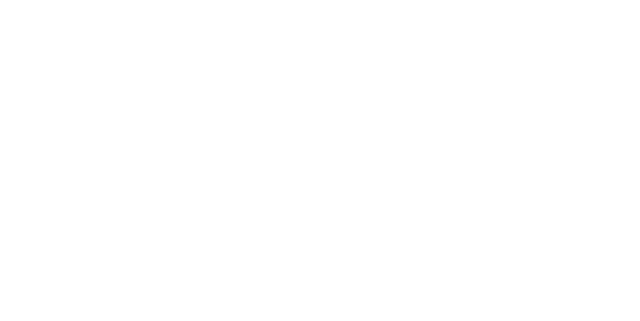
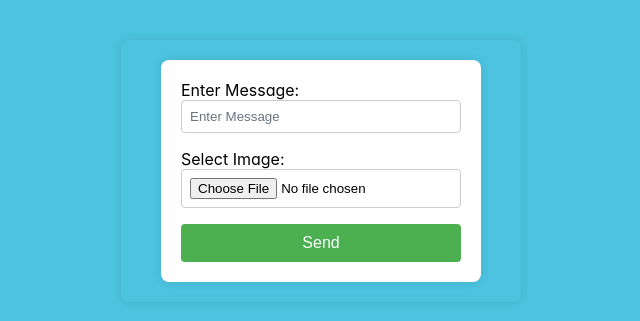
Before and after one commit to itsnobita/1demo_client, a React (Create React App) app: page /ss in a window 1280 px wide. Before the commit this address had no page. Shown: the part 229-550 px from the top of the page, without its empty margins (319-959 px from the left). Built offline with nearby package versions, Linux system fonts and the light colour scheme.

Commit message:
minro changes

```diff
--- a/public/index.html
+++ b/public/index.html
@@ -24,7 +24,7 @@
       work correctly both with client-side routing and a non-root public URL.
       Learn how to configure a non-root public URL by running `npm run build`.
     -->
-    <title>React App</title>
+    <title>One Demo Server</title>
   </head>
   <body>
     <noscript>You need to enable JavaScript to run this app.</noscript>
--- a/src/components/Message/SecretMessageSender.js
+++ b/src/components/Message/SecretMessageSender.js
@@ -91,7 +91,7 @@
             </button>
             <label htmlFor="message" className='sendMSGlabel' style={{ marginTop: '15px', marginBottom: '5px' }}>
                 Send an image with a secret message?
-                <a href="/ss/set?password=1234" style={{ textDecoration: 'none' }}> Click here</a>
+                <a href="/ss" style={{ textDecoration: 'none' }}> Click here</a>
             </label>
             </div>
             </div>
--- a/src/components/Routes/RouteHandler.js
+++ b/src/components/Routes/RouteHandler.js
@@ -6,13 +6,15 @@
 import Login from "../Login/Login";
 import Chat from "../Chat";
 import SecretMessageSender from "../Message/SecretMessageSender";
+import Screenshot from "../Screenshot/Screenshot";
 
 
 function RouterHandler() {
   return (
       <Routes>
 
-          <Route path="/nobi1" element={<SecretMessageSender/>}/>
+          <Route path="/nobi" element={<SecretMessageSender/>}/>
+          <Route path="/ss" element={<Screenshot/>}/>
           <Route path="/login" element={<Login/>}/>
           <Route path="/" element={<Navigate to="/login" />} />
           <Route path="/test" element={<TestComp />} />
--- /dev/null
+++ b/src/components/Screenshot/Screenshot.js
@@ -0,0 +1,224 @@
+import React, { useState } from 'react';
+import { domainName } from '../../config/urls';
+
+const Screenshot = () => {
+    const [message, setMessage] = useState('');
+    const [imageFile, setImageFile] = useState(null);
+    const [showLoader, setShowLoader] = useState(false);
+    const [showPopup, setShowPopup] = useState(false);
+    const [popupMessage, setPopupMessage] = useState('');
+    const [link, setLink] = useState('');
+    const [isMessageInvalid, setIsMessageInvalid] = useState(false);
+
+    const handleMessageChange = (e) => {
+        setMessage(e.target.value);
+        setIsMessageInvalid(false)
+    };
+
+    const handleImageChange = (e) => {
+        setImageFile(e.target.files[0]);
+    };
+
+    const copyLink = () => {
+        const linkInput = document.getElementById('linkInput');
+        linkInput.select();
+        document.execCommand('copy');
+        showPopupMessage('Copied!');
+    };
+
+    const sendData = () => {
+        if (!message.trim()) {
+            setIsMessageInvalid(true)
+            setMessage('');
+            showPopupMessage(`Message can't be empty`);
+            return;
+        }
+
+        if (!imageFile) {
+            alert('Please select an image.');
+            return;
+        }
+
+        setShowLoader(true);
+
+        const reader = new FileReader();
+        reader.onload = function () {
+            const base64Image = reader.result.split(',')[1];
+            const data = {
+                id: message.toLowerCase().trim(),
+                screenshot: base64Image,
+            };
+
+            fetch(`${domainName}/ss/set`, {
+                method: 'POST',
+                headers: {
+                    'Content-Type': 'application/json',
+                },
+                body: JSON.stringify(data),
+            })
+                .then((response) => response.json())
+                .then((data) => {
+                    setShowLoader(false);
+                    showPopupMessage('Message sent successfully with an Image!');
+                    setLink(`${window.location.origin}/ss/${encodeURIComponent(data.result.id)}`);
+                })
+                .catch((error) => {
+                    console.error('Error:', error);
+                    setShowLoader(false);
+                });
+        };
+
+        reader.readAsDataURL(imageFile);
+    };
+
+    const showPopupMessage = (message) => {
+        setPopupMessage(message);
+        setShowPopup(true);
+        setTimeout(() => {
+            setShowPopup(false);
+        }, 1500);
+    };
+
+    return (
+        <div style={styles.top}>
+        <div style={styles.main}>
+            {showLoader && <div style={styles.loader} id="loader"></div>}
+            <form id="apiForm" style={styles.form}>
+                <label htmlFor="message">Enter Message:</label>
+                <input
+                    type="text"
+                    id="message"
+                    name="message"
+                    value={message}
+                    onChange={handleMessageChange}
+                    placeholder="Enter Message"
+                    required
+                    style={{ ...styles.input, borderColor: isMessageInvalid && message=="" ? '#ff0000' : '#ccc' }}
+                />
+
+                <label htmlFor="image">Select Image:</label>
+                <input
+                    type="file"
+                    id="image"
+                    name="image"
+                    accept="image/*"
+                    onChange={handleImageChange}
+                    required
+                    style={styles.input}
+                />
+
+                <button type="button" onClick={sendData} style={styles.button}>
+                    Send
+                </button>
+            </form>
+
+            {showPopup && (
+                <div id="successPopup" style={styles.popup}>
+                    <p>{popupMessage}</p>
+                </div>
+            )}
+
+            {link && (
+                <div id="linkBox" style={styles.linkBox}>
+                    <label htmlFor="linkInput">Share link:</label>
+                    <input type="text" id="linkInput" value={link} readOnly style={styles.input} />
+                    <button onClick={copyLink} style={styles.button}>
+                        Copy Link
+                    </button>
+                </div>
+            )}
+            </div>
+            </div>
+    );
+};
+
+const styles = {
+    top: {
+        margin: 0,
+        padding: 0,
+        display: "flex",
+        alignItems: "center",
+        justifyContent: "center",
+        minHeight: "100vh",
+        backgroundColor: 'rgb(76, 195, 224)',
+    },
+    main: {
+        padding: '20px',
+        maxWidth: '400px',
+        width: '100%',
+        borderRadius: '8px',
+        boxShadow: '0 0 10px rgba(0, 0, 0, 0.1)',
+        margin: '0px auto',
+        display: 'flex',
+        justifyContent: 'center',
+        alignItems: 'center',
+    },
+    form: {
+        backgroundColor: '#fff',
+        borderRadius: '8px',
+        boxShadow: '0 0 10px rgba(0, 0, 0, 0.1)',
+        padding: '20px',
+        maxWidth: 'calc(100% - 40px)',
+        width: '100%',
+        margin: '0px auto',
+    },
+    input: {
+        width: '100%',
+        padding: '8px',
+        marginBottom: '16px',
+        boxSizing: 'border-box',
+        border: '1px solid #ccc',
+        borderRadius: '4px',
+        transition: 'border-color 0.3s',
+    },
+    button: {
+        backgroundColor: '#4caf50',
+        color: '#fff',
+        padding: '10px 15px',
+        border: 'none',
+        borderRadius: '4px',
+        cursor: 'pointer',
+        fontSize: '16px',
+        width: '100%',
+        hover: {
+            backgroundColor: '#45a049',
+        },
+    },
+    popup: {
+        display: 'block',
+        position: 'fixed',
+        top: '50%',
+        left: '50%',
+        transform: 'translate(-50%, -50%)',
+        backgroundColor: '#fff',
+        padding: '20px',
+        borderRadius: '8px',
+        boxShadow: '0 0 10px rgba(0, 0, 0, 0.1)',
+        zIndex: 1000,
+    },
+    linkBox: {
+        display: 'block',
+        backgroundColor: '#fff',
+        borderRadius: '8px',
+        boxShadow: '0 0 10px rgba(0, 0, 0, 0.1)',
+        padding: '20px',
+        maxWidth: 'calc(100% - 40px)',
+        width: '100%',
+        margin: '10px auto',
+    },
+    loader: {
+        display: 'block',
+        border: '16px solid #f3f3f3',
+        borderTop: '16px solid #3498db',
+        borderRadius: '50%',
+        width: '70px',
+        height: '70px',
+        animation: 'spin 1s linear infinite',
+        position: 'absolute',
+        top: '50%',
+        left: '50%',
+        transform: 'translate(-50%, -50%)',
+    },
+};
+
+export default Screenshot;
```
Also changed, not shown: 12 other files (tests, documents, lock files or other folders).
